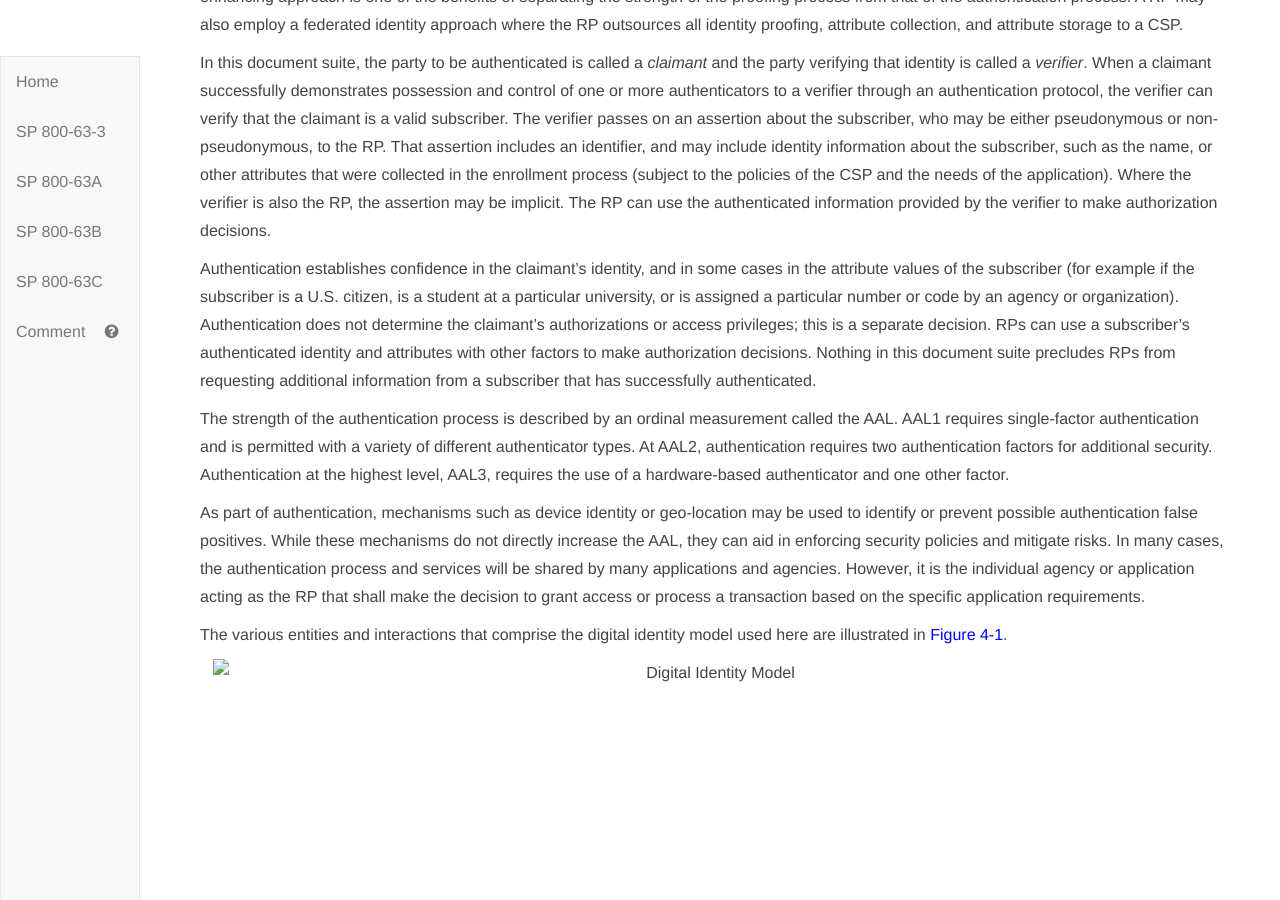
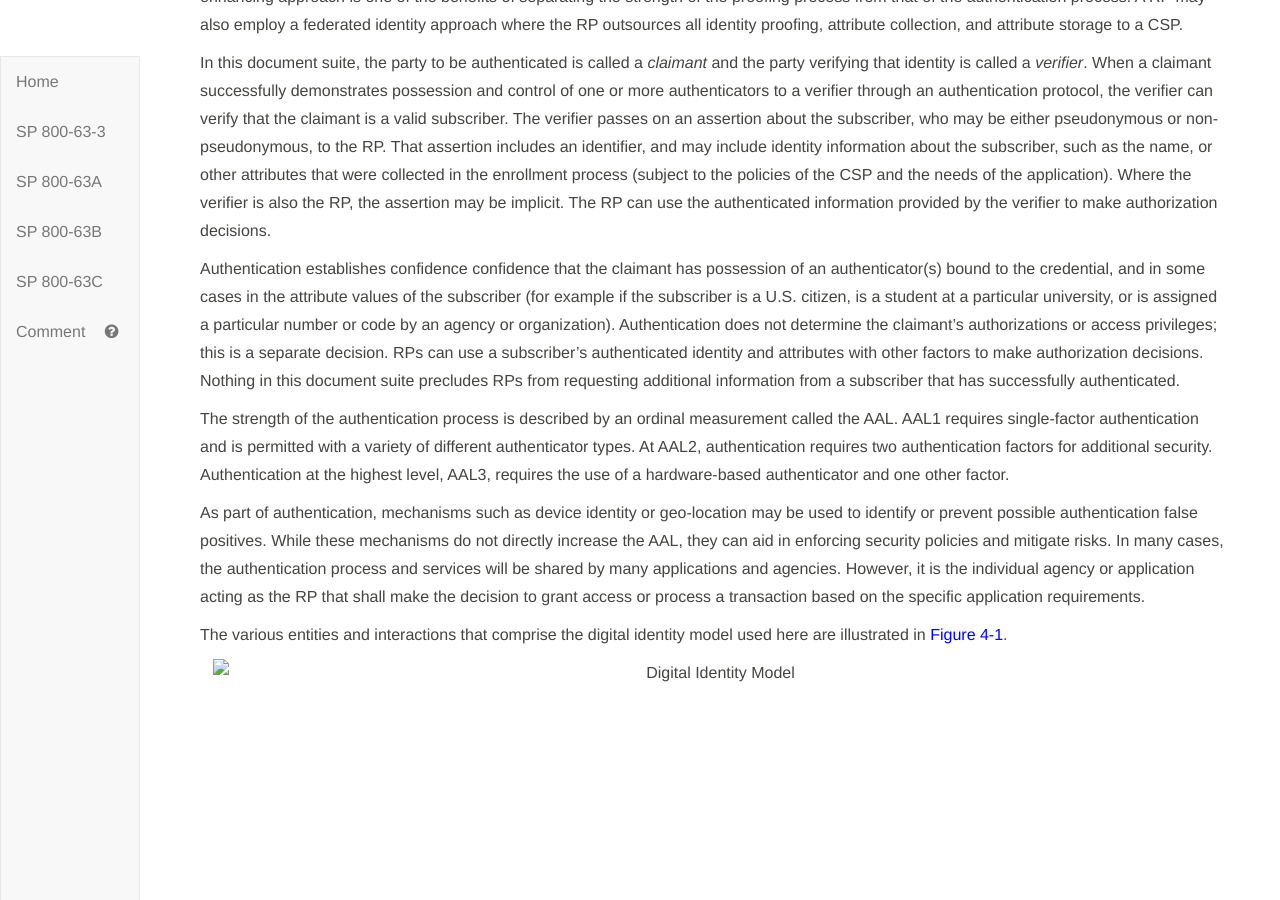
Before and after one commit to usnistgov/800-63-3, a Jekyll site: the page built from sp800-63-3/sec4_model.md, in a window 1280 px wide and 900 px high, scrolled down 716 px. Built offline with Jekyll 4.4.1, drawn with Linux system fonts in a browser that asks for light colours; our own code applies the rules of GitHub Pages for plain Markdown files.

Commit message:
Closes #1191

```diff
--- a/sp800-63-3/sec4_model.md
+++ b/sp800-63-3/sec4_model.md
@@ -16,7 +16,7 @@
 
 In this document suite, the party to be authenticated is called a *claimant* and the party verifying that identity is called a *verifier*. When a claimant successfully demonstrates possession and control of one or more authenticators to a verifier through an authentication protocol, the verifier can verify that the claimant is a valid subscriber. The verifier passes on an assertion about the subscriber, who may be either pseudonymous or non-pseudonymous, to the RP. That assertion includes an identifier, and may include identity information about the subscriber, such as the name, or other attributes that were collected in the enrollment process (subject to the policies of the CSP and the needs of the application). Where the verifier is also the RP, the assertion may be implicit. The RP can use the authenticated information provided by the verifier to make authorization decisions.
 
-Authentication establishes confidence in the claimant's identity, and in some cases in the attribute values of the subscriber (for example if the subscriber is a U.S. citizen, is a student at a particular university, or is assigned a particular number or code by an agency or organization). Authentication does not determine the claimant's authorizations or access privileges; this is a separate decision. RPs can use a subscriber's authenticated identity and attributes with other factors to make authorization decisions. Nothing in this document suite precludes RPs from requesting additional information from a subscriber that has successfully authenticated.
+Authentication establishes confidence confidence that the claimant has possession of an authenticator(s) bound to the credential, and in some cases in the attribute values of the subscriber (for example if the subscriber is a U.S. citizen, is a student at a particular university, or is assigned a particular number or code by an agency or organization). Authentication does not determine the claimant's authorizations or access privileges; this is a separate decision. RPs can use a subscriber's authenticated identity and attributes with other factors to make authorization decisions. Nothing in this document suite precludes RPs from requesting additional information from a subscriber that has successfully authenticated.
 
 The strength of the authentication process is described by an ordinal measurement called the AAL. AAL1 requires single-factor authentication and is permitted with a variety of different authenticator types. At AAL2, authentication requires two authentication factors for additional security. Authentication at the highest level, AAL3, requires the use of a hardware-based authenticator and one other factor.
 
```
